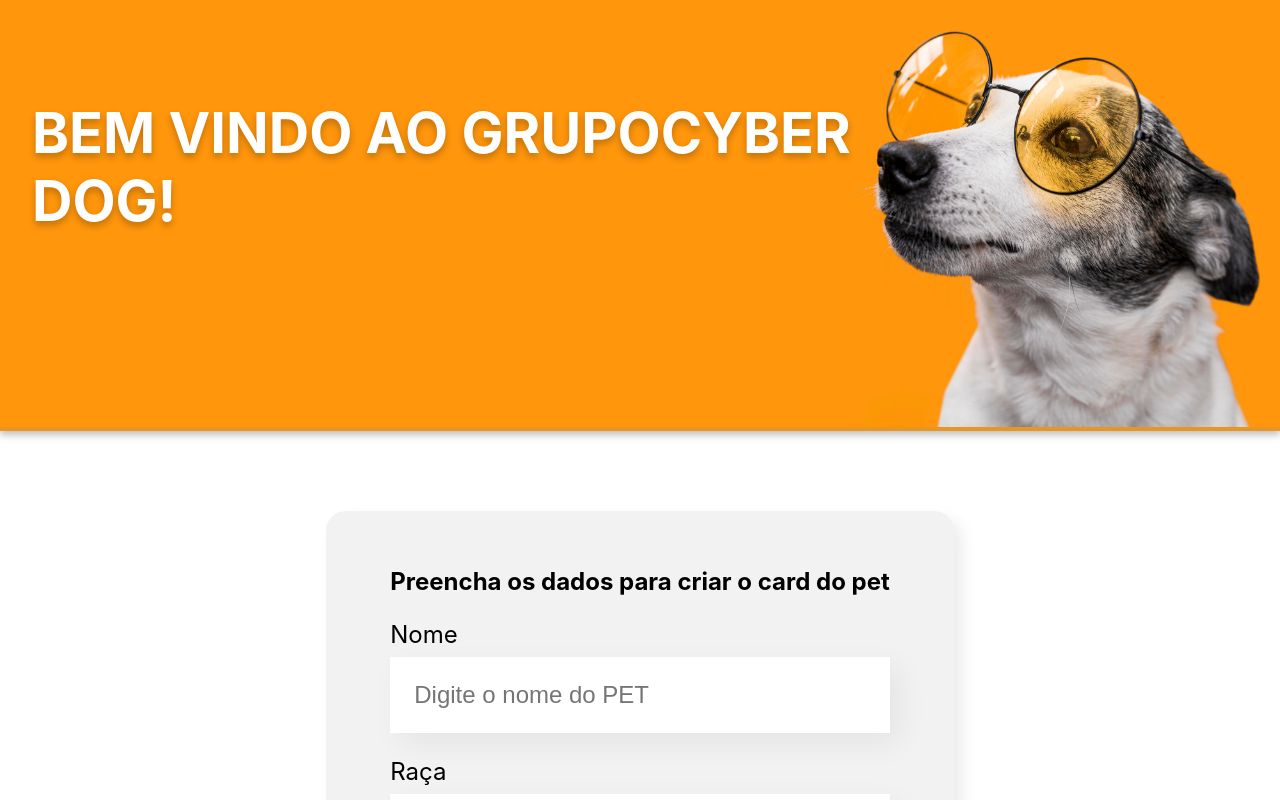
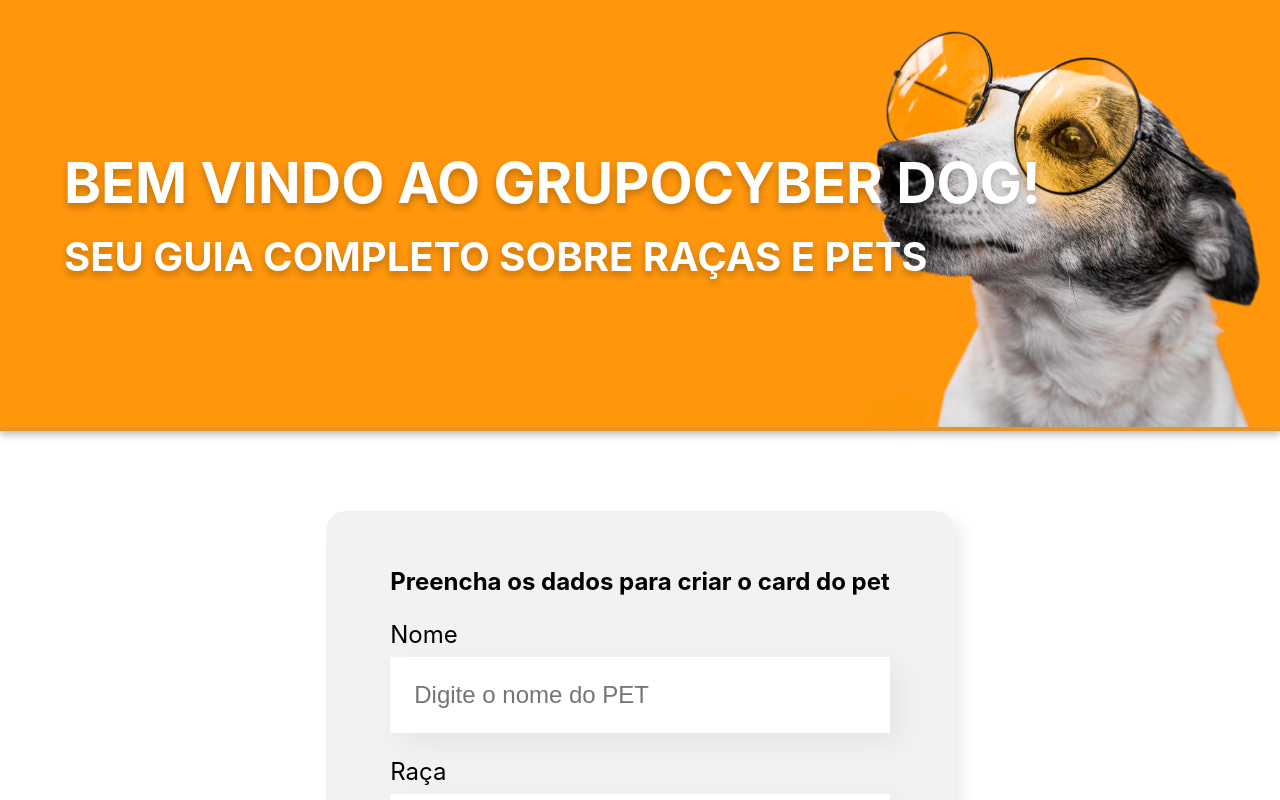
Before and after one commit to ericsonnascimento/projeto_organo_react, a React (Create React App) app: page / in a window 1280 px wide. Shown: the top 800 px of the page. Built offline with nearby package versions, Linux system fonts and the light colour scheme.

Commit message:
feature - começando a pegar os dados do formulário para manipulação de leitura e edição através do estado do objeto

```diff
--- a/src/componets/Banner/Banner.css
+++ b/src/componets/Banner/Banner.css
@@ -3,25 +3,38 @@
     background-color: #e79527ff;
     text-align: center;
     box-shadow: 0 4px 7px rgb(0, 0, 0, 0.25);
+    overflow: hidden; /* Para conter elementos posicionados absolutamente */
+}
+
+.banner-content {
+    position: absolute;
+    top: 0;
+    left: 4rem;
+    right: 0;
+    bottom: 0;
+    display: flex;
+    flex-direction: column;
+    justify-content: center;  /* Alinha verticalmente */
+    align-items: flex-start;  /* ou 'center' para alinhar ao centro */
+  }
+
+
+.banner h1, .banner h2 {
+    color: white;
+    text-shadow: 0 4px 7px rgb(0, 0, 0, 0.25);
+    margin: 0;
+    text-align: center; /* ou left se preferir */
+}
+
+.banner h1 {
+    font-size: 3.5rem;
+    margin-bottom: 15px; /* Espaço entre h1 e h2 */
+}
+
+.banner h2 {
+    font-size: 2.5rem;
 }
 
 .banner img {
     max-width: 100%;
 }
-
-.banner_tittle {
-    position: absolute;
-    top:30%;
-    left: 35%;
-    transform: translate(-50%, -50%);
-    z-index: 1;
-    font-size: 3.5rem;
-    text-align: left;
-    color: white;
-    text-shadow: 0 4px 7px rgb(0, 0, 0, 0.25);
-
-
-}
-.banner_tittle spam {
-    font-size: 2.5rem;
-}
--- a/src/componets/Banner/index.js
+++ b/src/componets/Banner/index.js
@@ -4,7 +4,11 @@ const Banner = () => {
     return (
         <header className='banner'>
             <img src="/images/banner_pet.jpg" alt="banner principal da pagina"/>
-            <h1 className= 'banner_tittle'>BEM VINDO AO GRUPOCYBER DOG!</h1>
+            <div className='banner-content'>
+                <h1>BEM VINDO AO GRUPOCYBER DOG!</h1>
+                <h2>SEU GUIA COMPLETO SOBRE RAÇAS E PETS</h2>
+            </div>
+
         </header>
     )
 }
--- a/src/componets/DropdownList/index.js
+++ b/src/componets/DropdownList/index.js
@@ -6,7 +6,7 @@ const DropdownList = (props) => { //ao passar o "props" consigo acessar a variav
     return (
         <div className='dropdown-list'>
             <label>{props.label}</label>
-            <select required={props.required}>
+            <select required={props.requiredField}>
                 {props.itens.map(item => { //através do map estamos iterando sobre "itens" gerando uma variável "item"
                     return <option key={item}>{item}</option> //cada item estará dentro de <option> com a key sendo o nome de cada "item", essa key ajuda o react quando ele deve renderizar o componte, a reclamação por não ter colocado é apresentada no console.
                 })}
--- a/src/componets/FieldText/index.js
+++ b/src/componets/FieldText/index.js
@@ -2,10 +2,18 @@ import './FieldText.css'
 
 const FieldText = (props) => { //ao passar o "props" consigo acessar as variaveis "label" e "placeholder" do componente "Form".
     //required={props.required}: para que isto funcione, criamos uma variável "required={true}" no "Form".
+
+    let valueInput = ''
+
+    const toType = (event) => {
+        valueInput = event.target.value
+        console.log(valueInput)
+    }
+
     return (
         <div className="field-text">
             <label>{props.label}</label>
-            <input required={props.required} placeholder={props.placeholder}/>
+            <input onChange={toType} required={props.requiredField} placeholder={props.placeholder}/>
         </div>
     )
 }
--- a/src/componets/Form/index.js
+++ b/src/componets/Form/index.js
@@ -25,16 +25,18 @@ const Form = () => {
     }
 
     //podemos acrescentar ao "Form" os componentes desta forma: <Buttun "conteúdo que chama o props" /> ou assim <Buttun> "com filhos do tipo <img> ou <a>" </Buttun> esse segundo comportamento terá comportamento do tipo "props.chieldren" ao acessa-lo.
+
     //<form onSubmit={onSave}> : aqui estamos capturando o clique do botão através do evendo "onSubmit" passando a const "onSave" que está sendo refletida com a execução da função.
-    //required={true}: obrigamos que os campos sejam obrigatórios, utilizamos a validação do próprio HTML5 nos componentes "FieldText" e "DropdownList" nos seu respectivos "index.js".
+
+    //required={true}: agora temos o preenchimento obrigatórios, utilizamos a validação do próprio HTML5 nos componentes "FieldText" e "DropdownList" nos seu respectivos "index.js".
     return (
         <section className='form'>
             <form onSubmit={onSave}>
                 <h2>Preencha os dados para criar o card do pet</h2>
-                <FieldText required={true} label="Nome" placeholder="Digite o nome do PET" />
-                <FieldText required={true} label="Raça" placeholder="Digite a raça do PET" />
+                <FieldText requiredField={true} label="Nome" placeholder="Digite o nome do PET" />
+                <FieldText requiredField={true} label="Raça" placeholder="Digite a raça do PET" />
                 <FieldText label="Imagem" placeholder="Digite o endereço da imagem do seu PET" />
-                <DropdownList required={true} label="Raças" itens={racas}/>
+                <DropdownList requiredField={true} label="Raças" itens={racas}/>
                 <Buttun>Criar Card</Buttun>
             </form>
         </section>
```
